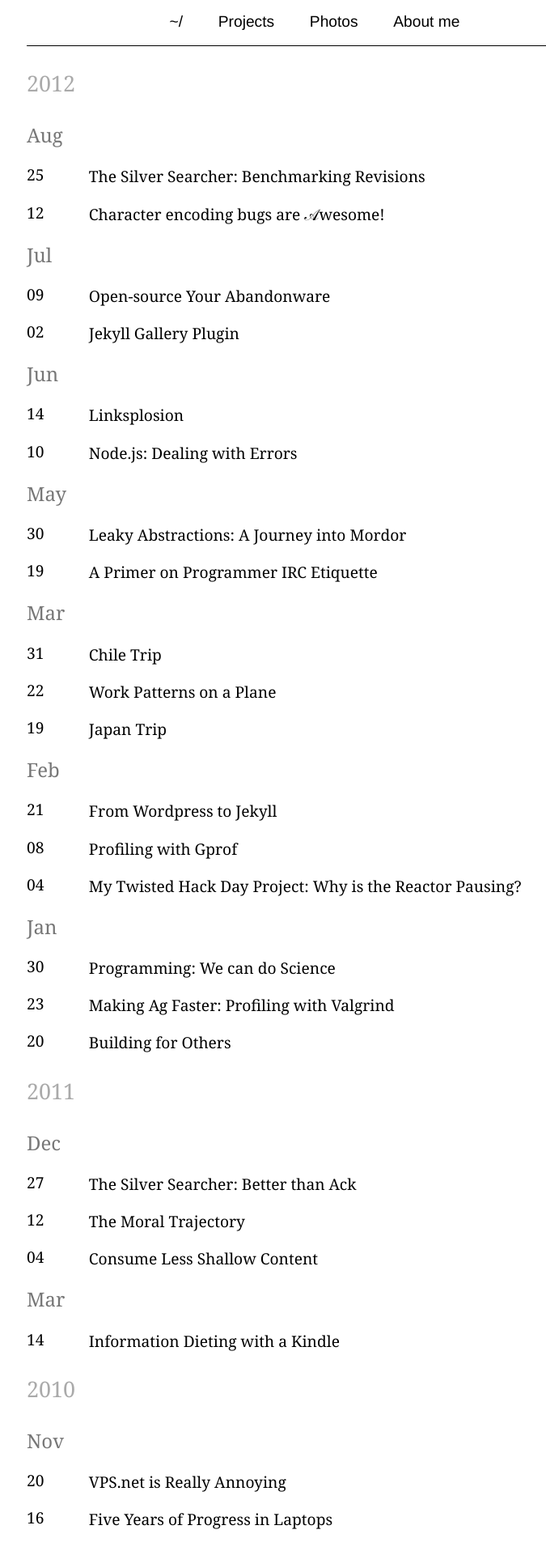
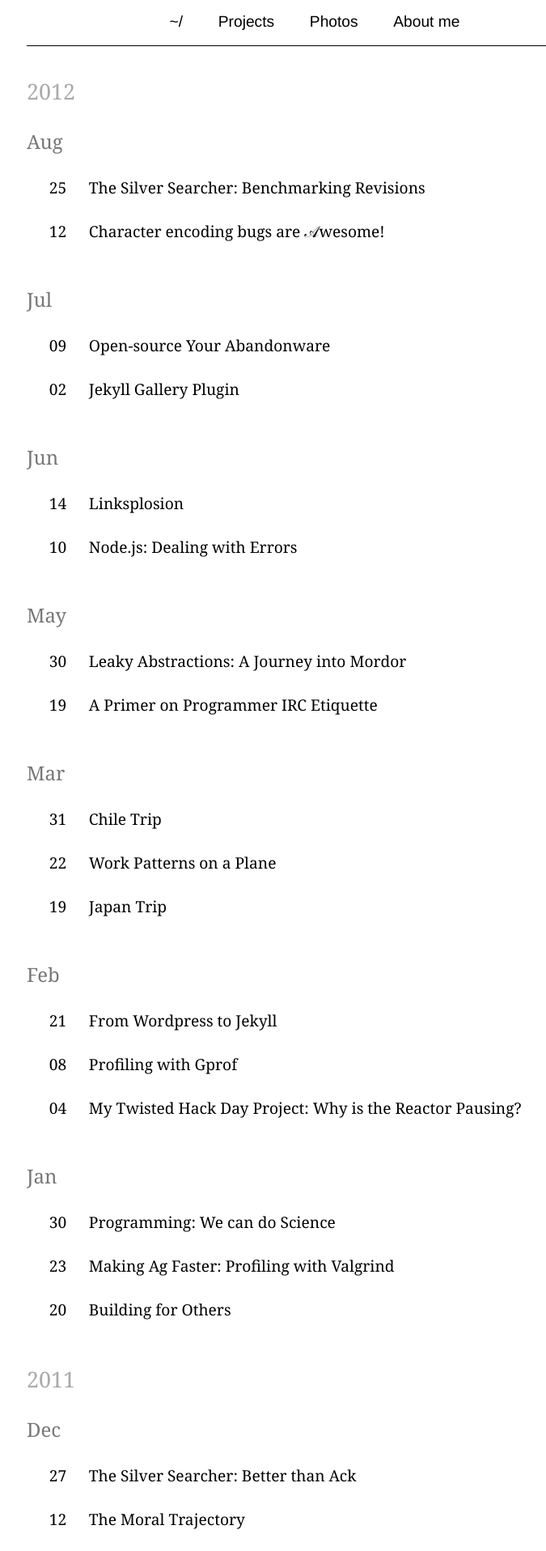
Before and after one commit to ggreer/geoff.greer.fm, a Jekyll site: the page built from index.html, in a window 1280 px wide. Shown: the top 1916 px of the page at 81% size, without its empty margins (271-946 px from the left). Built offline with Jekyll 4.4.1, drawn with Linux system fonts in a browser that asks for light colours; the list of posts is cut into pages by our own code.

Commit message:
Better styling. Fix title line-wrapping issue on tiny screens.

```diff
--- a/index.html
+++ b/index.html
@@ -8,13 +8,13 @@ title: ~/
 {% capture post_month %}{{ post.date | date: "%b" }}{% endcapture %}
     {% if last_post_year != post_year %}
 {% capture last_post_year %}{{ post_year }}{% endcapture %}
-<p><div class="year date">{{ last_post_year }}</div></p>
+<br /><div class="year date">{{ last_post_year }}</div>
     {% endif %}
     {% if last_post_month != post_month %}
 {% capture last_post_month %}{{ post_month }}{% endcapture %}
-<p><div class="month date">{{ last_post_month }}</div></p>
+<br /><div class="month date">{{ last_post_month }}</div><br />
     {% endif %}
-<p>
-<div class="day date">{{ post.date|date:"%d" }}</div><a href="{{ post.url }}">{{ post.title }}</a>
-</p>
+<div class="day date">{{ post.date|date:"%d" }}</div>
+<div class="index_post_title"><a href="{{ post.url }}">{{ post.title }}</a></div>
+<br />
 {% endfor %}
--- a/styles/main.css
+++ b/styles/main.css
@@ -75,19 +75,21 @@ h1, h2, h3, h4, h5, h6 {
 .year {
     color: #aaa;
     font-size: 140%;
-    line-height: 200%;
 }
 .month {
     font-size: 125%;
     color: #777;
-    line-height: 150%;
 }
 .day {
     float: left;
-    line-height: 125%;
+    clear: both;
+    text-align: center;
 }
 .date {
     width: 4em;
+}
+.index_post_title {
+    padding-left: 4em;
 }
 
 .gallery-image-wrapper {
```
